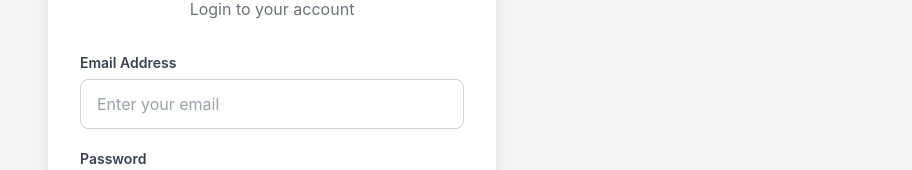
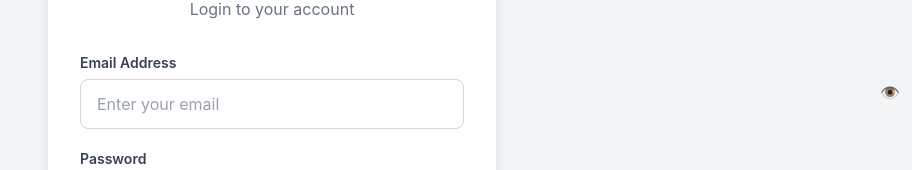
Before and after one commit to yashvasani9646/Products, a React (Vite) app: page /login in a window 1280 px wide. Shown: the part 308-478 px from the top of the page, without its empty margins (368-1280 px from the left). Built offline with nearby package versions, Linux system fonts and the light colour scheme.

Commit message:
add data

```diff
--- a/src/Login.jsx
+++ b/src/Login.jsx
@@ -8,6 +8,7 @@
   const [email, setEmail] = useState("");
   const [password, setPassword] = useState("");
   const [errors, setErrors] = useState({});
+  const [showPassword, setShowPassword] = useState(false);
 
   const handelSubmit = (e) => {
     e.preventDefault();
@@ -98,7 +99,7 @@
             </label>
 
             <input
-              type="password"
+              type={showPassword ? "text" : "password"}
               className={`w-full px-4 py-3 rounded-lg border text-gray-900 placeholder-gray-400 focus:outline-none focus:ring-2 focus:ring-blue-500 transition ${
                 errors.password ? "border-red-500" : "border-gray-300"
               }`}
@@ -112,7 +113,13 @@
                 }));
               }}
             />
-
+            <button
+              type="button"
+              onClick={() => setShowPassword(!showPassword)}
+              className="absolute right-3 top-1/2 -translate-y-1/2"
+            >
+              {showPassword ? "🙈" : "👁️"}
+            </button>
             {errors.password && (
               <p className="text-red-500 text-sm mt-1">{errors.password}</p>
             )}
--- a/src/Register.jsx
+++ b/src/Register.jsx
@@ -141,7 +141,7 @@
           <div className="mb-4">
             <div className="relative">
               <label className="block text-sm font-semibold text-gray-700 mb-1.5">
-                Email Address
+                Password
               </label>
               <input
                 type={showPassword ? "text" : "password"}
```
